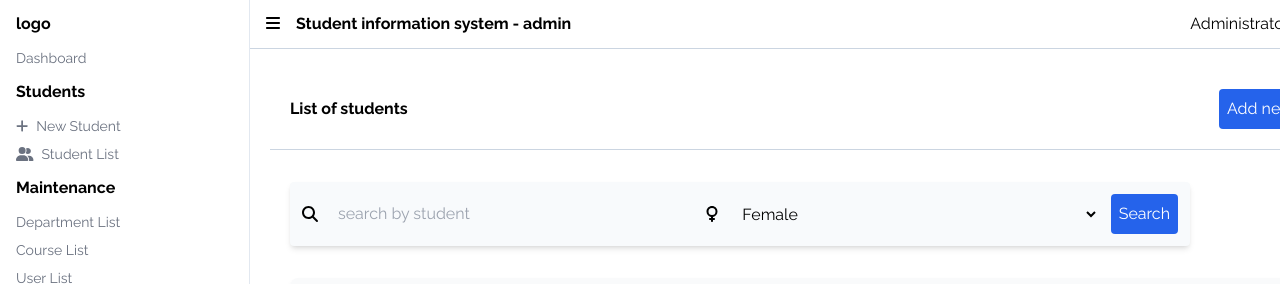
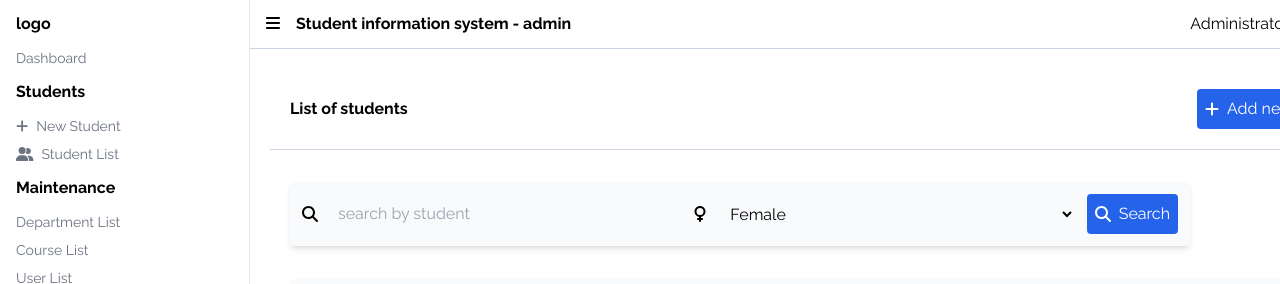
Before and after one commit to Mark-Alexis-Posadas/student-information-system, a React (Vite) app in the folder client/: page /student-list in a window 1280 px wide. Shown: the top 284 px of the page. Built offline with nearby package versions, Linux system fonts and the light colour scheme; no server answers.

Commit message:
added icons on buttons

```diff
--- a/client/src/components/Buttons/index.tsx
+++ b/client/src/components/Buttons/index.tsx
@@ -3,14 +3,13 @@ import { ButtonTypes } from "../../types/Button";
 
 export const Button: React.FC<ButtonTypes> = ({
   classNames,
-  text,
   children,
   type,
   handleButtonClick,
 }) => {
   return (
     <button type={type} className={classNames} onClick={handleButtonClick}>
-      {text || children}
+      {children}
     </button>
   );
 };
--- a/client/src/components/TableList/index.tsx
+++ b/client/src/components/TableList/index.tsx
@@ -4,7 +4,14 @@ import { Button } from "../Buttons";
 import { TableListProps } from "../../types/Table";
 
 import { FontAwesomeIcon } from "@fortawesome/react-fontawesome";
-import { faSearch, faVenus } from "@fortawesome/free-solid-svg-icons";
+import {
+  faEdit,
+  faEye,
+  faPlus,
+  faSearch,
+  faTrash,
+  faVenus,
+} from "@fortawesome/free-solid-svg-icons";
 import axios from "axios";
 
 export const TableList: React.FC<TableListProps> = ({
@@ -29,9 +36,11 @@ export const TableList: React.FC<TableListProps> = ({
         <Link to="/add-student">
           <Button
             type="button"
-            text="Add new student"
-            classNames="text-white bg-blue-600 p-2 rounded"
-          />
+            classNames="flex items-center gap-2 text-white bg-blue-600 p-2 rounded"
+          >
+            <FontAwesomeIcon icon={faPlus} />
+            Add new student
+          </Button>
         </Link>
       </div>
       <div className="p-5">
@@ -66,11 +75,13 @@ export const TableList: React.FC<TableListProps> = ({
               </select>
             </div>
             <Button
-              classNames="text-white bg-blue-600 p-2 rounded w-[100px]"
+              classNames="flex items-center gap-2 text-white bg-blue-600 p-2 rounded w-[100px]"
               type="submit"
-              text="Search"
               handleButtonClick={handleSearchSubmit}
-            />
+            >
+              <FontAwesomeIcon icon={faSearch} />
+              Search
+            </Button>
           </form>
         </div>
 
@@ -119,16 +130,30 @@ export const TableList: React.FC<TableListProps> = ({
                     <td className="border p-2">
                       <div className="flex items-center gap-3">
                         <Link to="/add-student">
-                          <button
-                            className="text-white p-2 rounded bg-blue-600"
-                            onClick={() => handleEdit(item._id)}
+                          <Button
+                            classNames="flex items-center gap-2 text-white p-2 rounded bg-blue-600"
+                            type="button"
                           >
+                            <FontAwesomeIcon icon={faEdit} />
                             Edit
-                          </button>
+                          </Button>
                         </Link>
-                        <button className="text-white p-2 rounded bg-red-600">
+
+                        <Button
+                          classNames="flex items-center gap-2 text-white p-2 rounded bg-gray-500"
+                          type="button"
+                        >
+                          <FontAwesomeIcon icon={faEye} />
+                          View
+                        </Button>
+
+                        <Button
+                          classNames="flex items-center gap-2 text-white p-2 rounded bg-red-600"
+                          type="button"
+                        >
+                          <FontAwesomeIcon icon={faTrash} />
                           Delete
-                        </button>
+                        </Button>
                       </div>
                     </td>
                   </tr>
--- a/client/src/types/Button.ts
+++ b/client/src/types/Button.ts
@@ -2,7 +2,7 @@ import { OnSubmitEvent } from "./Events";
 
 export interface ButtonTypes {
   type: "submit" | "reset" | "button" | undefined;
-  text?: string;
+
   classNames: string;
   children?: React.ReactNode;
   handleButtonClick?: (e: OnSubmitEvent) => void;
```
